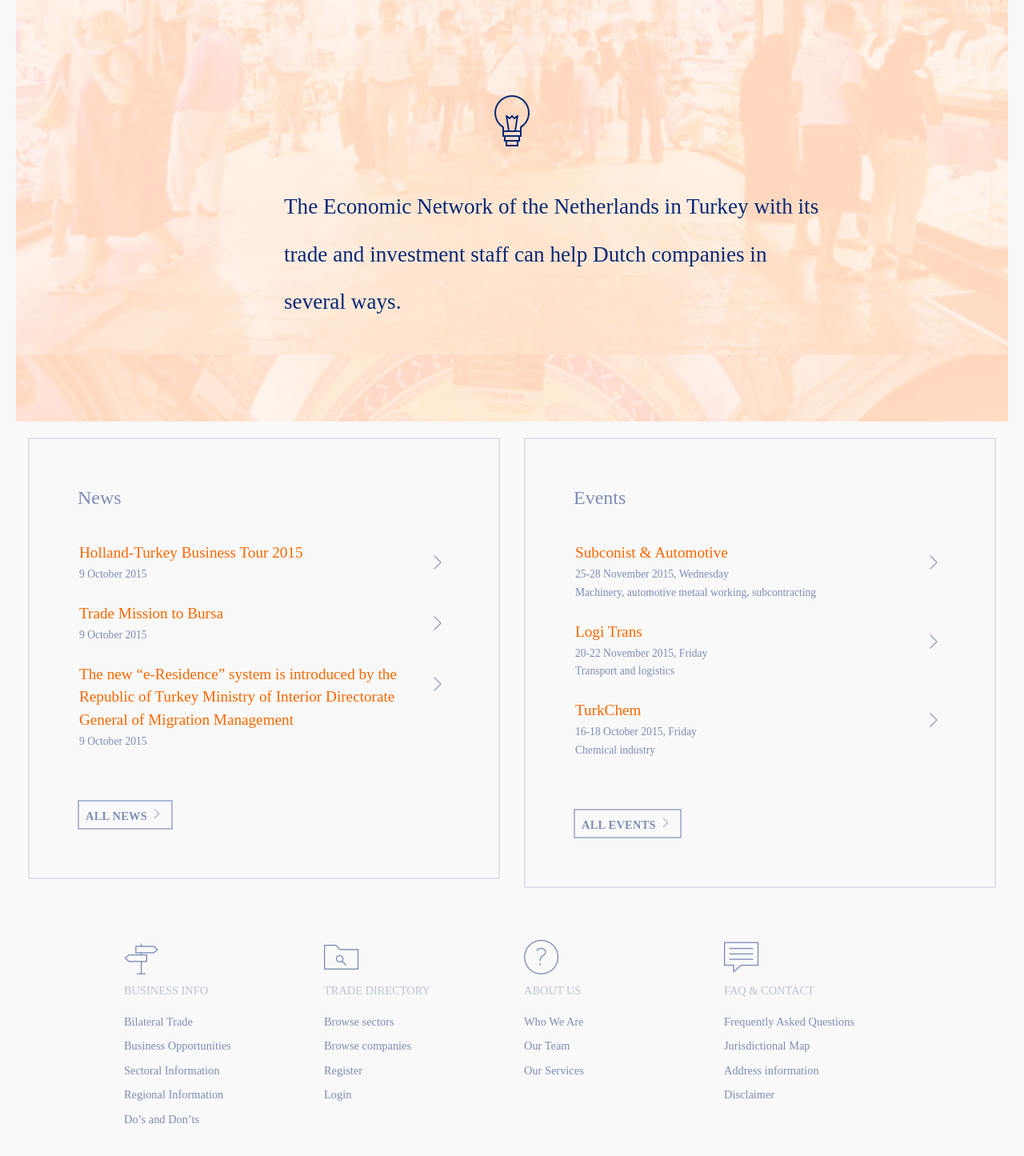
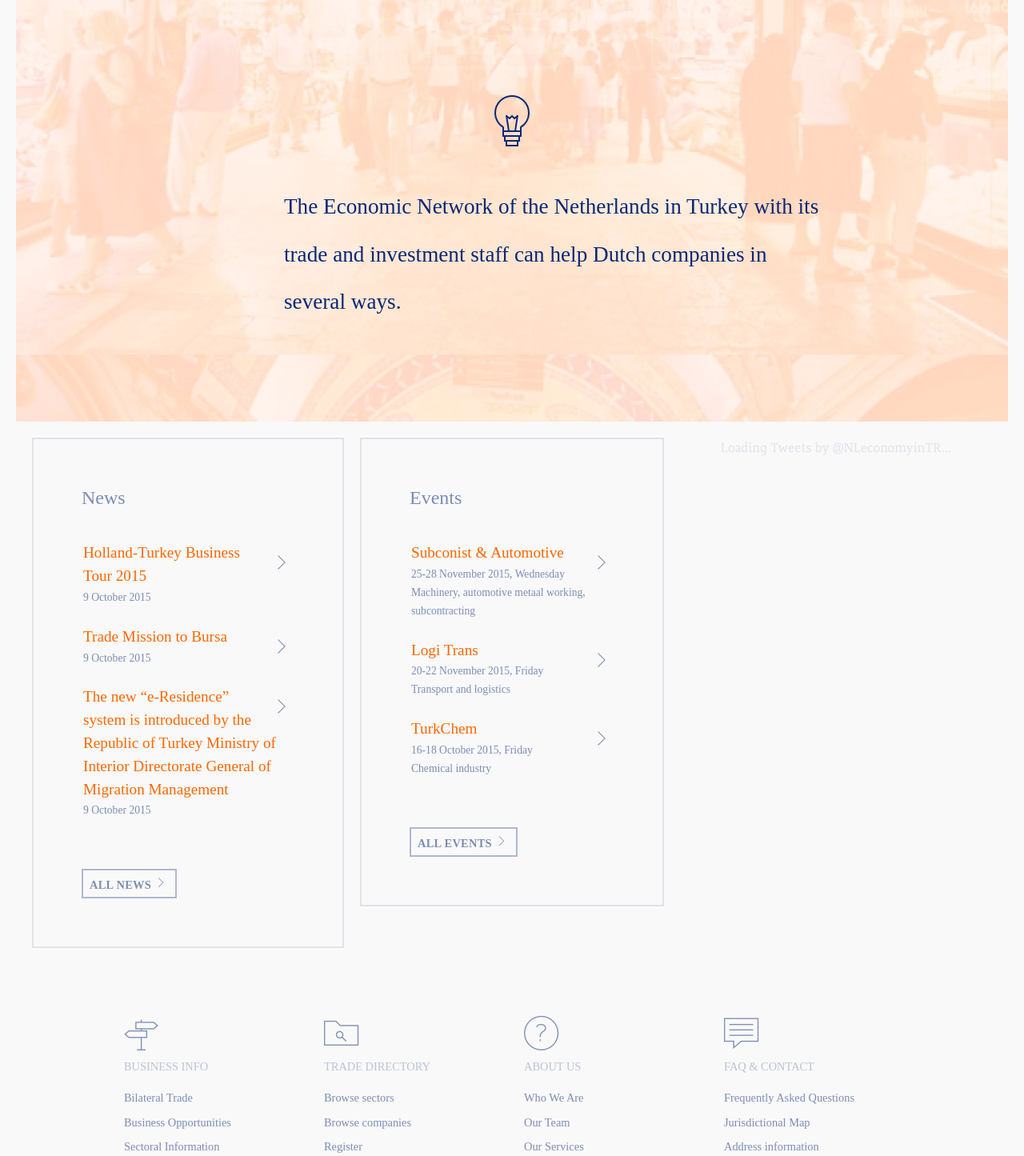
Before and after one commit to ldanielswakman/nttd-design, a PHP site: page / in a window 1280 px wide. Shown: the part 2542-3987 px from the top of the page at 80% size. Run offline with PHP 8.4, Linux system fonts and the light colour scheme; data that the repository does not hold is empty; some libraries are stand-ins or nearby versions.

Commit message:
twitter integration (basic)

```diff
--- a/index.php
+++ b/index.php
@@ -195,9 +195,9 @@
     </section>
 
     <section>
-      <div class="row row-full">
-        <div class="col-sm-6">
-          <div id="news" class="u-border content">
+      <div class="row row-internalpadding">
+        <div class="col-md-4 col-sm-6">
+          <div id="news" class="u-border content u-mb20">
 
             <h3 class="u-mb30 c-bluesoft">News</h3>
 
@@ -232,8 +232,8 @@
 
           </div>
         </div>
-        <div class="col-sm-6">
-          <div id="events" class="u-border content">
+        <div class="col-md-4 col-sm-6">
+          <div id="events" class="u-border content u-mb20">
 
             <h3 class="u-mb30 c-bluesoft">Events</h3>
 
@@ -268,6 +268,34 @@
 
           </div>
         </div>
+        <div class="col-md-4 u-aligncenter">
+
+          <!-- Twitter Embedded Timeline -->
+          <script>window.twttr = (function(d, s, id) {
+            var js, fjs = d.getElementsByTagName(s)[0],
+              t = window.twttr || {};
+            if (d.getElementById(id)) return t;
+            js = d.createElement(s);
+            js.id = id;
+            js.src = "https://platform.twitter.com/widgets.js";
+            fjs.parentNode.insertBefore(js, fjs);
+
+            t._e = [];
+            t.ready = function(f) {
+              t._e.push(f);
+            };
+
+            return t;
+          }(document, "script", "twitter-wjs"));</script>
+
+          <a class="twitter-timeline c-greylight"
+            data-widget-id="437257042844073984"
+            href="https://twitter.com/NLeconomyinTR"
+            data-screen-name="NLeconomyinTR">
+          Loading Tweets by @NLeconomyinTR...
+          </a>
+
+        </div>
       </div>
     </section>
 
```
